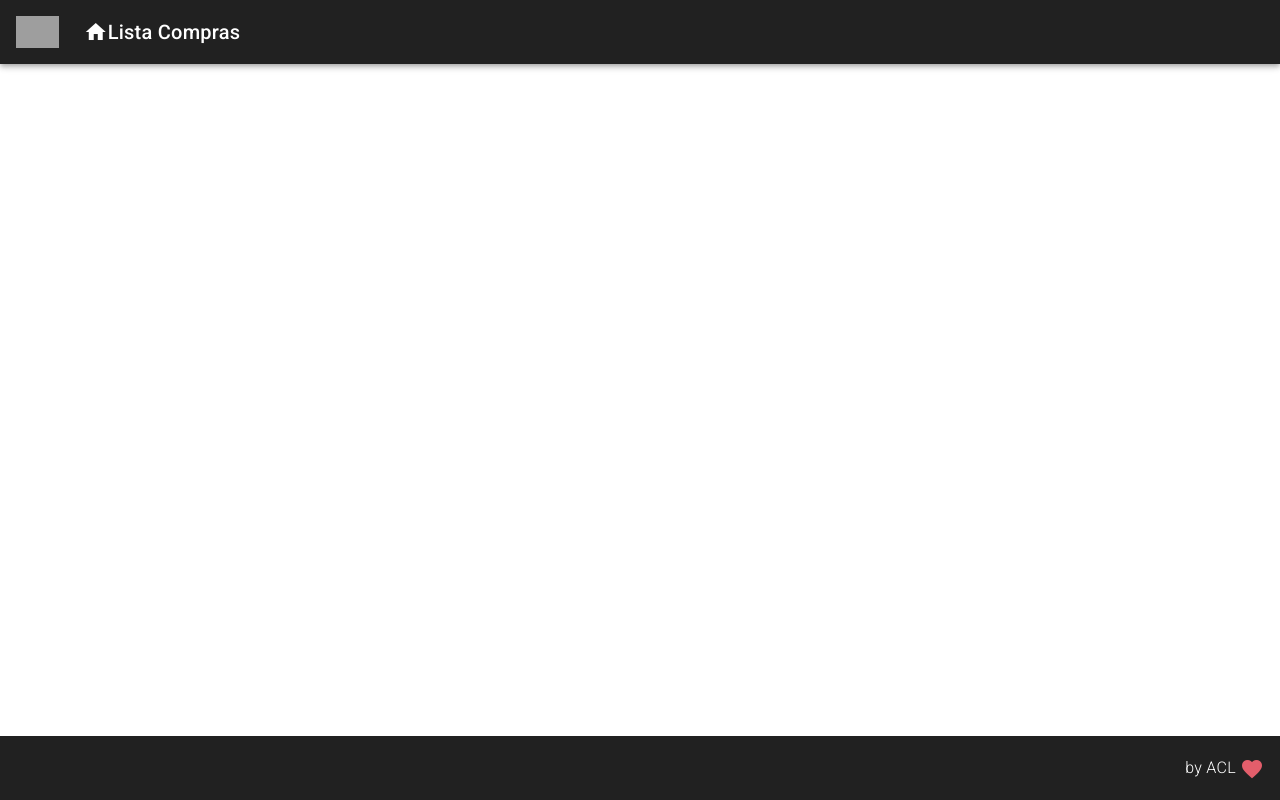
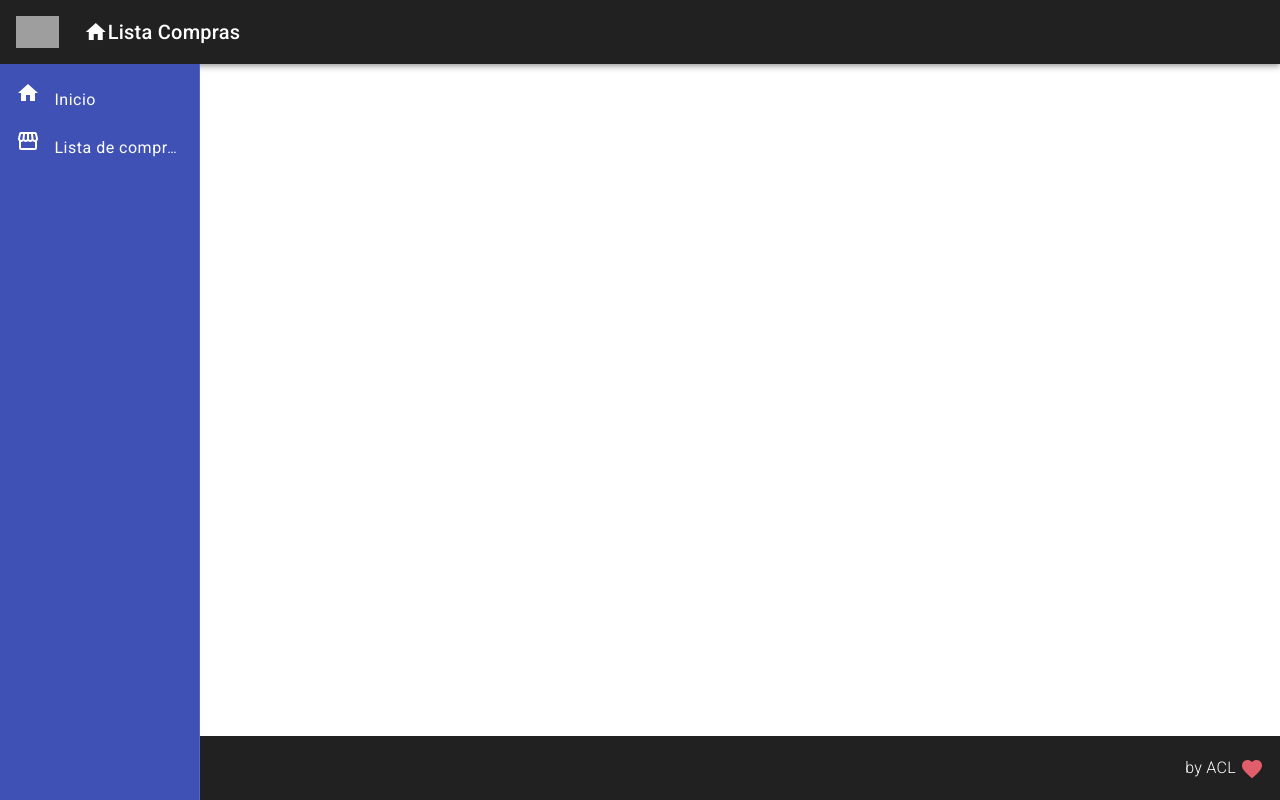
Before and after one commit to alancalumby/listacompras, an Angular app in the folder frontend/: page / in a window 1280 px wide. Built offline with nearby package versions, Linux system fonts and the light colour scheme; grey boxes are pictures that could not be loaded.

Commit message:
Added navigation

```diff
--- a/frontend/src/app/app.component.html
+++ b/frontend/src/app/app.component.html
@@ -1,2 +1,3 @@
 <app-header></app-header>
+<app-nav></app-nav>
 <app-footer></app-footer>
--- /dev/null
+++ b/frontend/src/app/components/template/nav/nav.component.css
@@ -0,0 +1,12 @@
+.sidenav{
+    background-color: #3f51b5;
+    width: 200px;
+}
+
+.sidenav a{
+    color: #FFFFFF;
+}
+
+.sidenav i{
+    padding-right: 10px;
+}
--- /dev/null
+++ b/frontend/src/app/components/template/nav/nav.component.html
@@ -0,0 +1,18 @@
+<mat-sidenav-container class="container">
+    <mat-sidenav class="sidenav" mode="side" opened fixedInViewport="true" fixedTopGap="64">
+        <mat-nav-list class="nav-list">
+            <a mat-list-item>
+                <i class="material-icons">
+                    home
+                </i>
+                Inicio
+            </a>
+            <a mat-list-item>
+                <i class="material-icons">
+                    storefront
+                </i>
+                Lista de compras
+            </a>
+        </mat-nav-list>
+    </mat-sidenav>
+</mat-sidenav-container>
```
Also changed, not shown: frontend/src/app/app.module.ts (+8 -2 lines), frontend/src/app/components/template/nav/nav.component.ts (added, +10 -0 lines), 1 other file (tests, documents, lock files or other folders).
